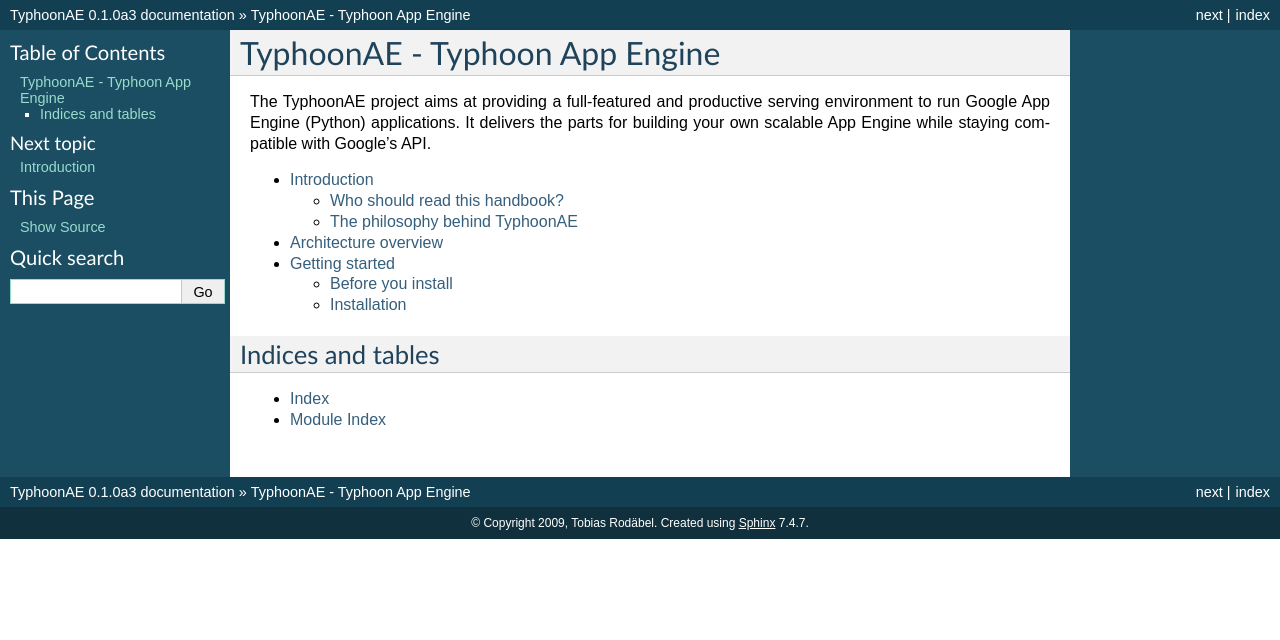
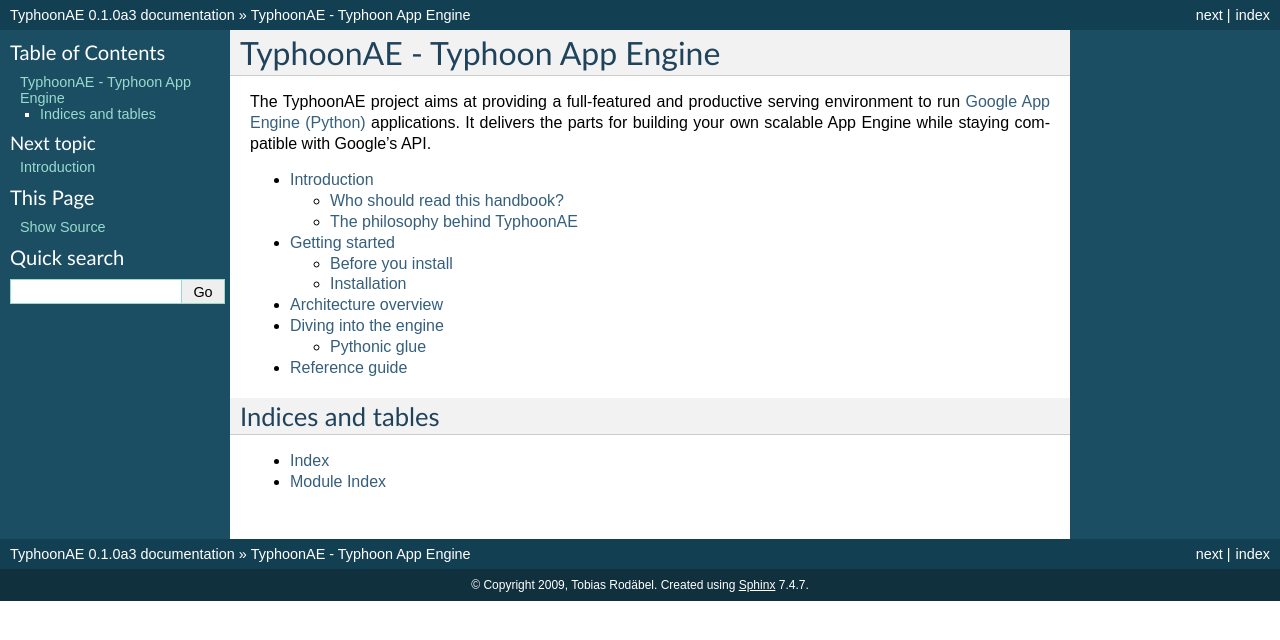
Before and after one commit to fajoy/typhoonae, a Sphinx documentation site: the page built from doc/source/index.rst, in a window 1280 px wide. Shown: the top 640 px of the page. Built offline with Sphinx 7.4.7, drawn with Linux system fonts in a browser that asks for light colours.

```diff
--- a/doc/source/architecture.rst
+++ b/doc/source/architecture.rst
@@ -3,4 +3,7 @@
 Architecture overview
 =====================
 
-.. image:: architecture.*
+.. figure:: architecture.*
+   :alt: TyphoonAE's archtecture
+
+   This is an architecture overview of TyphoonAE.
--- a/doc/source/index.rst
+++ b/doc/source/index.rst
@@ -5,16 +5,19 @@ TyphoonAE - Typhoon App Engine
 ==============================
 
 The TyphoonAE project aims at providing a full-featured and productive serving
-environment to run Google App Engine (Python) applications. It delivers the
-parts for building your own scalable App Engine while staying compatible with
-Google's API.
+environment to run `Google App Engine (Python)
+<http://code.google.com/appengine/docs/python/overview.html>`_ applications. It
+delivers the parts for building your own scalable App Engine while staying
+compatible with Google's API.
 
 .. toctree::
    :maxdepth: 2
 
    introduction
+   gettingstarted
    architecture
-   gettingstarted
+   divinginto
+   reference
 
 Indices and tables
 ==================
--- a/doc/source/introduction.rst
+++ b/doc/source/introduction.rst
@@ -13,8 +13,8 @@ own hardware `at home`. Or you wonder what's so special about this whole `cloud
 thing`.
 
 The basic idea of this document is to give a brief explanation on principles
-and design descisions behind TyphoonAE. By reading this documentation you can
-learn how to install your own app engine runnig your apps.
+and design descisions behind TyphoonAE. You can learn how to install your own
+app engine runnig your apps.
 
 If you are interested in developing TyphoonAE itself, this book contains a
 refrence guide. You'll get an architecture overview and an introduction to the
```
Also changed, not shown: doc/source/divinginto.rst (added, +14 -0 lines), doc/source/gettingstarted.rst (+4 -4 lines), doc/source/reference.rst (added, +7 -0 lines), 1 other file.
